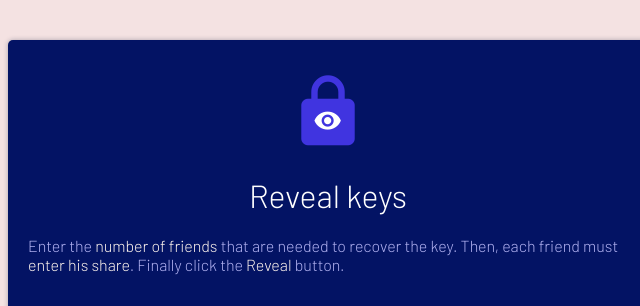
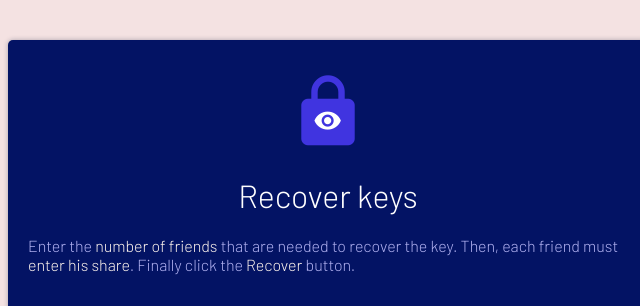
Before and after one commit to alcuadradotech/social-key-recovery, a plain HTML site: page recover.html in a window 1280 px wide. Shown: the top 306 px of the page, 312-952 px from the left. Drawn offline with Linux system fonts and the light colour scheme.

Commit message:
Change reveal to recover

```diff
--- a/i18n.js
+++ b/i18n.js
@@ -45,10 +45,10 @@
             home: "Home",
             share: "Share",
             shareSecretsDesc: "Enter your <b>key</b>, then, enter the <b>number of friends, including you, of course!</b> that will share the key, and then, the number of <b>friends needed to recover</b> it. <br/>Finally click the <b>Share</b> button to get a <b>shared key for each friend</b>. You can then safely mail/print/write a key to a friend but remember: <b>these keys should NEVER remain together!</b>.",
-            reveal: "Reveal",
-            revealSecretsDesc: "Enter the <b>number of friends</b> that are needed to recover the key. Then, each friend must <b>enter his share</b>. Finally click the <b>Reveal</b> button.",
+            recover: "Recover",
+            recoverSecretsDesc: "Enter the <b>number of friends</b> that are needed to recover the key. Then, each friend must <b>enter his share</b>. Finally click the <b>Recover</b> button.",
             shareSecrets: "Share keys",
-            revealSecrets: "Reveal keys",
+            recoverSecrets: "Recover keys",
             secretLabel: "Key",
             friend: "Friend",
             friends: "Friend number",
@@ -61,10 +61,10 @@
             home: "Inicio",
             share: "Compartir",
             shareSecretsDesc: "Introduce tu <b>clave</b>, el <b>número de amigos</b> que compartirán la clave, <b>¡contándote a tí, por supuesto!</b> y el número de <b>amigos necesarios para recuperarla</b>. <br/><br/>Finalmente, haz clic en el botón <b>Compartir</b> para obtener una <b>clave compartida para cada amigo</b>. Puedes enviar por correo/imprimir/escribir una clave a un amigo de forma segura, pero recuerda: <b>¡Estas claves NUNCA deben permanecer juntas!</b>.",
-            reveal: "Revelar",
-            revealSecretsDesc: "Introduce el <b>número de amigos</b> que se necesitan para recuperar la clave. Cada amigo <b>debe introducir su parte</b>. Por último, haz clic en el botón <b>Revelar</b>.",
+            recover: "Revelar",
+            recoverSecretsDesc: "Introduce el <b>número de amigos</b> que se necesitan para recuperar la clave. Cada amigo <b>debe introducir su parte</b>. Por último, haz clic en el botón <b>Revelar</b>.",
             shareSecrets: "Compartir claves",
-            revealSecrets: "Revelar claves",
+            recoverSecrets: "Revelar claves",
             secretLabel: "Clave",
             friend: "Amigo",
             friends: "Número de amigos",
--- a/reveal.html
+++ b/recover.html
@@ -12,9 +12,9 @@
     <div class="wrapper">
         <header>
             <p><span class="logo lock material-icons">lock</span><span class="logo context material-icons">visibility</span></p>
-            <h1 id="revealSecrets"></h1>
+            <h1 id="recoverSecrets"></h1>
         </header>
-        <p id="revealSecretsDesc"></p>
+        <p id="recoverSecretsDesc"></p>
         <br>
 
         <label for="requiredFriends" id="requiredFriendsLabel"></label>
@@ -38,8 +38,8 @@
     let secret;
     // i18n
     document.title = i18n.title;
-    document.getElementById("revealSecrets").innerHTML = i18n.revealSecrets;
-    document.getElementById("revealSecretsDesc").innerHTML = i18n.revealSecretsDesc;
+    document.getElementById("recoverSecrets").innerHTML = i18n.recoverSecrets;
+    document.getElementById("recoverSecretsDesc").innerHTML = i18n.recoverSecretsDesc;
     document.getElementById("share").innerHTML = i18n.share;
     document.getElementById("requiredFriendsLabel").innerHTML = i18n.requiredFriends;
     const requiredFriends = document.getElementById("requiredFriends");
@@ -63,7 +63,7 @@
                 }
                 form += `<div class="form-row"><button id="submit" type="submit"></button></div></form>`;
                 document.getElementById("form").innerHTML = form;
-                document.getElementById("submit").innerHTML = i18n.reveal;
+                document.getElementById("submit").innerHTML = i18n.recover;
 
                 // init the secrets library
                 secrets.init();
@@ -79,7 +79,7 @@
                     const data = event.formData;
                     const values = [...data.values()];
                     try {
-                        // reveal secret
+                        // recover secret
                         secret = secrets.combine(values).hexDecode();
                         document.getElementById("secret").innerHTML =
                             `<textarea id="secretText" name="secret" required>
```
Also changed, not shown: index.html (+2 -2 lines), share.html (+2 -2 lines), 2 other files.
